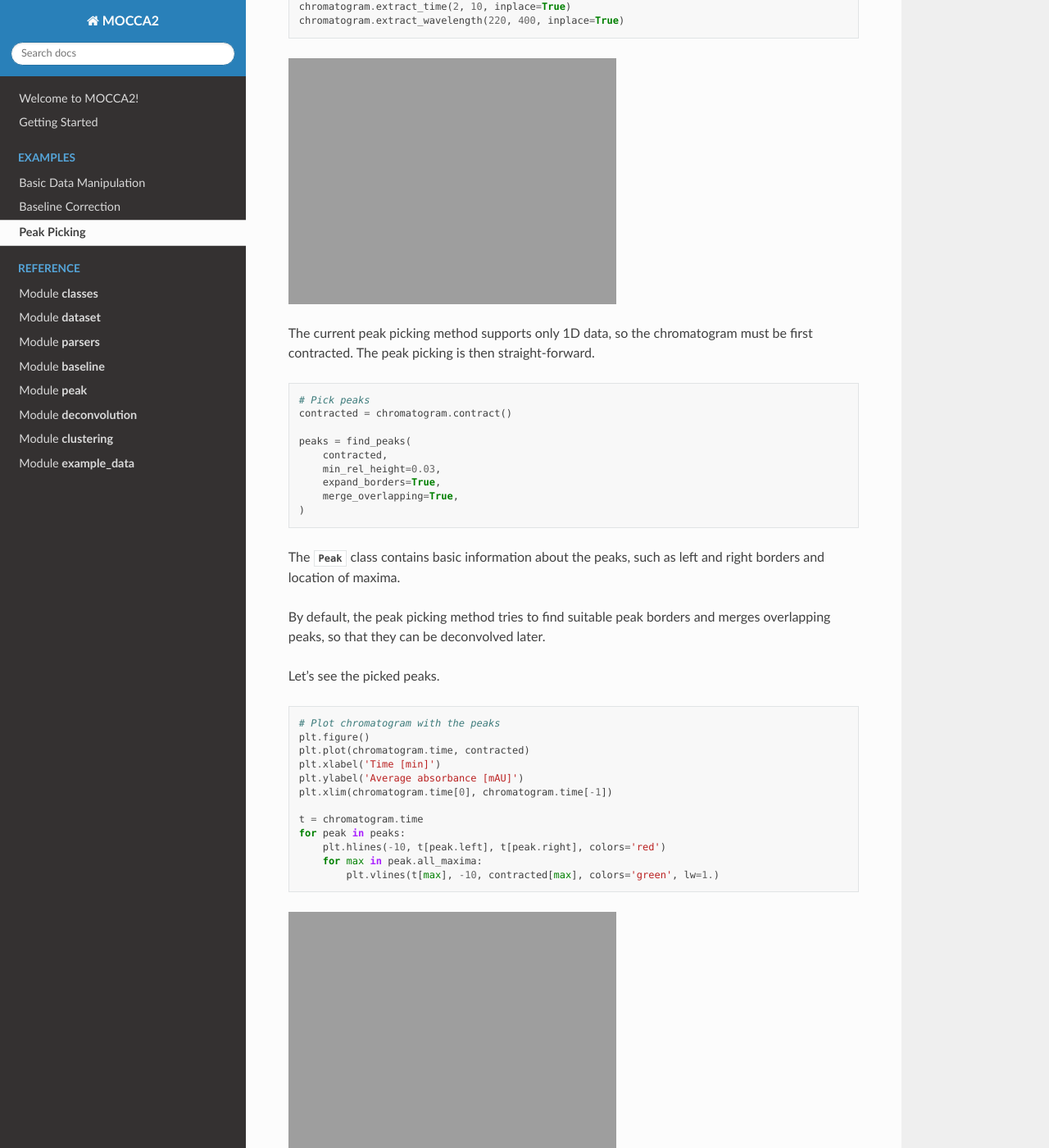
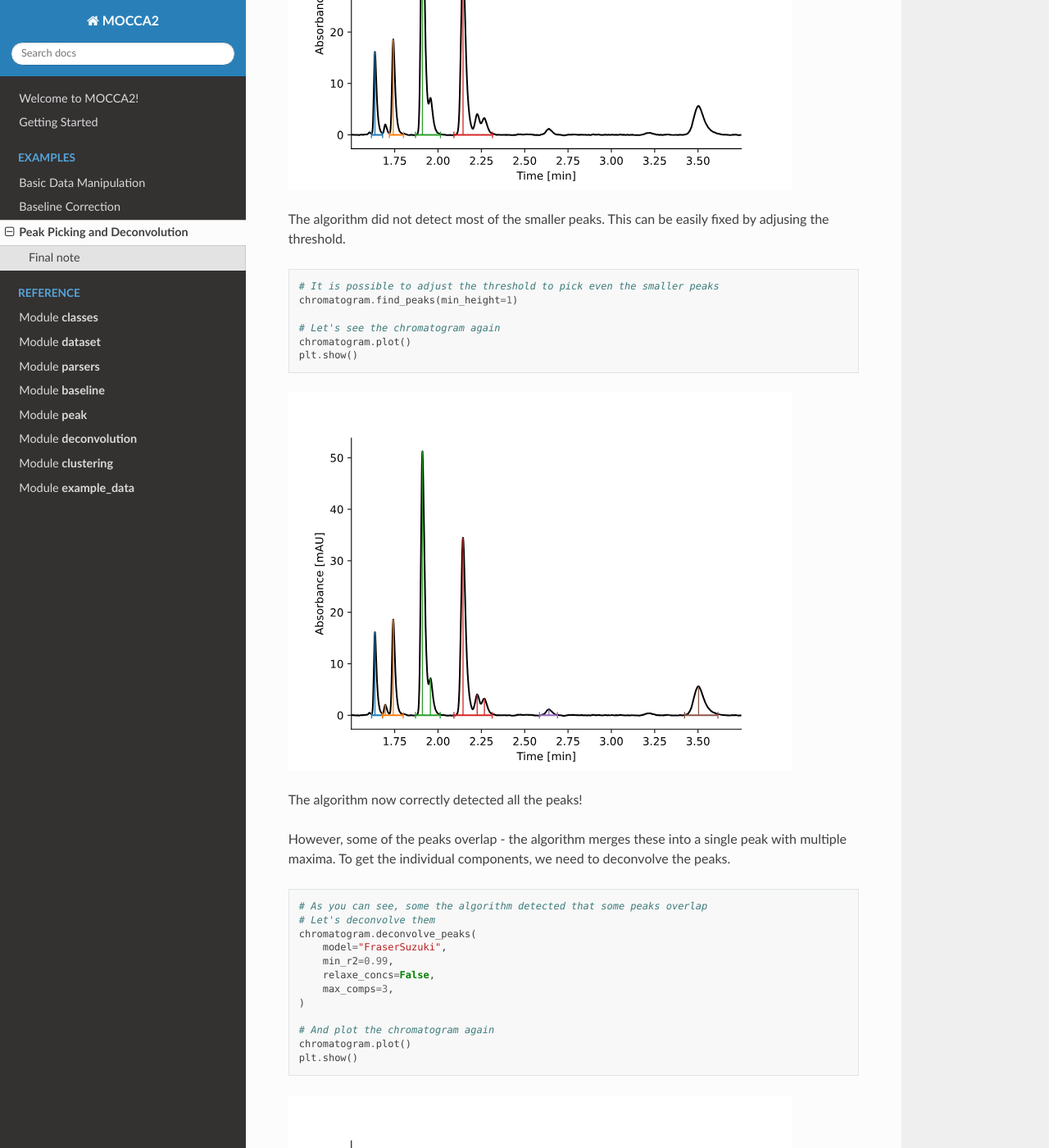
Before and after one commit to Bayer-Group/MOCCA, a Sphinx documentation site: the page built from docs/ex_peak_picking.rst, in a window 1280 px wide and 1400 px high, scrolled down 975 px. Shown: the whole window at 82% size. Built offline with Sphinx 7.4.7 and the Read the Docs theme 2.0.0, drawn with Linux system fonts in a browser that asks for light colours; some of the changed text lies outside the part shown.

Commit message:
updated peak picking and deconvolution example

```diff
--- a/docs/ex_peak_picking.rst
+++ b/docs/ex_peak_picking.rst
@@ -1,86 +1,108 @@
-Peak Picking
-============
+Peak Picking and Deconvolution
+==============================
 
-This example covers the peak picking functionality provided by MOCCA2. The function :func:`pick_peaks() <mocca2.pick_peaks>` can be called directly, or using the :meth:`Chromatogram.find_peaks() <mocca2.Chromatogram.find_peaks>` wrapper.
+This example covers the peak picking and peak deconvolution capabilities of MOCCA2.
 
-First, let's import libraries and load the data.
+These can be called directly from the :class:`Chromatogram<mocca2.classes.chromatogram.Chromatogram>` class, or you can get more granular control using the :func:`find_peaks<mocca2.peak.find_peaks>` and :func:`deconvolve_adaptive<mocca2.deconvolve_adaptive>` functions.
 
-.. code-block:: Python
+First, let's import the libraries and load the data.
 
-    from mocca2 import Chromatogram, find_peaks
+.. code-block:: python
+
+    from mocca2 import example_data
     from matplotlib import pyplot as plt
+    import pandas as pd
 
-    # Load data
-    chromatogram = Chromatogram('tests/test_data/tripeak.arw', 'tests/test_data/tripeak_blank.arw')
+    # Load the chromatogram and correct baseline
+    chromatogram = example_data.example_2()
     chromatogram.correct_baseline()
 
-    # Plot the chromatogram
-    plt.figure()
-    plt.plot(chromatogram.time, chromatogram.contract())
-    plt.xlabel('Time [min]')
-    plt.ylabel('Average absorbance [mAU]')
-    plt.xlim(chromatogram.time[0], chromatogram.time[-1])
+    # Crop out the relevant part of the chromatogram
+    chromatogram.extract_time(1.5, None, inplace=True)
 
-.. image:: !!! TO DO !!!
+Picking the peaks is a one liner. Let's see how good are the default parameters.
 
-The region until 2 minutes contains mostly signal from solvent, and it can be excluded from the analysis.
+.. code-block:: python
 
-.. code-block:: Python
+    # Find the peaks
+    chromatogram.find_peaks()
 
-    # Cropping unrelevant parts of the chromatogram
-    chromatogram.extract_time(2, 10, inplace=True)
-    chromatogram.extract_wavelength(220, 400, inplace=True)
+    # Plot chromatogram with the peaks
+    chromatogram.plot()
+    plt.show()
 
-.. image:: !!! TODO !!!
+.. image:: _static/ex_peak_picking_initial.svg
 
-The current peak picking method supports only 1D data, so the chromatogram must be first contracted. The peak picking is then straight-forward.
+The algorithm did not detect most of the smaller peaks. This can be easily fixed by adjusing the threshold.
 
-.. code-block:: Python
+.. code-block:: python
 
-    # Pick peaks
-    contracted = chromatogram.contract()
+    # It is possible to adjust the threshold to pick even the smaller peaks
+    chromatogram.find_peaks(min_height=1)
 
-    peaks = find_peaks(
-        contracted,
-        min_rel_height=0.03,
-        expand_borders=True,
-        merge_overlapping=True,
+    # Let's see the chromatogram again
+    chromatogram.plot()
+    plt.show()
+
+.. image:: _static/ex_peak_picking_adjusted.svg
+
+The algorithm now correctly detected all the peaks!
+
+However, some of the peaks overlap - the algorithm merges these into a single peak with multiple maxima. To get the individual components, we need to deconvolve the peaks.
+
+.. code-block:: python
+
+    # As you can see, some the algorithm detected that some peaks overlap
+    # Let's deconvolve them
+    chromatogram.deconvolve_peaks(
+        model="FraserSuzuki",
+        min_r2=0.99,
+        relaxe_concs=False,
+        max_comps=3,
     )
 
-The :class:`Peak<mocca2.classes.peak.Peak>` class contains basic information about the peaks, such as left and right borders and location of maxima.
+    # And plot the chromatogram again
+    chromatogram.plot()
+    plt.show()
 
-By default, the peak picking method tries to find suitable peak borders and merges overlapping peaks, so that they can be deconvolved later.
+.. image:: _static/ex_peak_picking_deconvolved.svg
 
-Let's see the picked peaks.
+The algorithm was successful and separated the overlapping peaks into individual components!
 
-.. code-block:: Python
+Let's integrate the peaks and summarize the results.
 
-    # Plot chromatogram with the peaks
-    plt.figure()
-    plt.plot(chromatogram.time, contracted)
-    plt.xlabel('Time [min]')
-    plt.ylabel('Average absorbance [mAU]')
-    plt.xlim(chromatogram.time[0], chromatogram.time[-1])
+.. code-block:: python
 
-    t = chromatogram.time
-    for peak in peaks:
-        plt.hlines(-10, t[peak.left], t[peak.right], colors='red')
-        for max in peak.all_maxima:
-            plt.vlines(t[max], -10, contracted[max], colors='green', lw=1.)
+    # Finally, let's get all the components and calculate their area %
+    # (the integral is averaged over all wavelengths)
+    data = pd.DataFrame(
+        [
+            {
+                "Elution Time": chromatogram.time[component.elution_time],
+                "Integral": component.integral,
+            }
+            for component in chromatogram.all_components()
+        ]
+    )
+    data["Area %"] = data["Integral"] / data["Integral"].sum() * 100
+    data.sort_values("Elution Time [min]", inplace=True)
+    print(data.round(2).to_string(index=False))
 
-.. image:: !!! TO DO !!!
 
-Maybe we want to pick the smaller peaks too, this can be done by adjusting the threshold.
+.. code-block::
 
-.. code-block:: Python
+    Elution Time [min]  Integral  Area %
+                  1.64    375.87    7.51
+                  1.70     54.88    1.10
+                  1.74    485.64    9.71
+                  1.91   1591.49   31.81
+                  1.95    285.16    5.70
+                  2.14   1346.80   26.92
+                  2.23    187.07    3.74
+                  2.27    125.47    2.51
+                  2.64     56.99    1.14
+                  3.50    494.14    9.88
 
-    peaks = find_peaks(
-        contracted,
-        min_rel_height=0.01,
-        expand_borders=True,
-        merge_overlapping=True,
-    )
-
-.. image:: !!! TO DO !!!
-
+Final note
+----------
 It is often rather subjective which peaks to pick, which peaks overlap, and where are the peak borders. For this reason, it might be neccessary to tweak the parameters to your needs.
```
Also changed, not shown: docs/_static/ex_peak_picking_adjusted.svg (added), docs/_static/ex_peak_picking_deconvolved.svg (added), docs/_static/ex_peak_picking_initial.svg (added), 2 other files.
